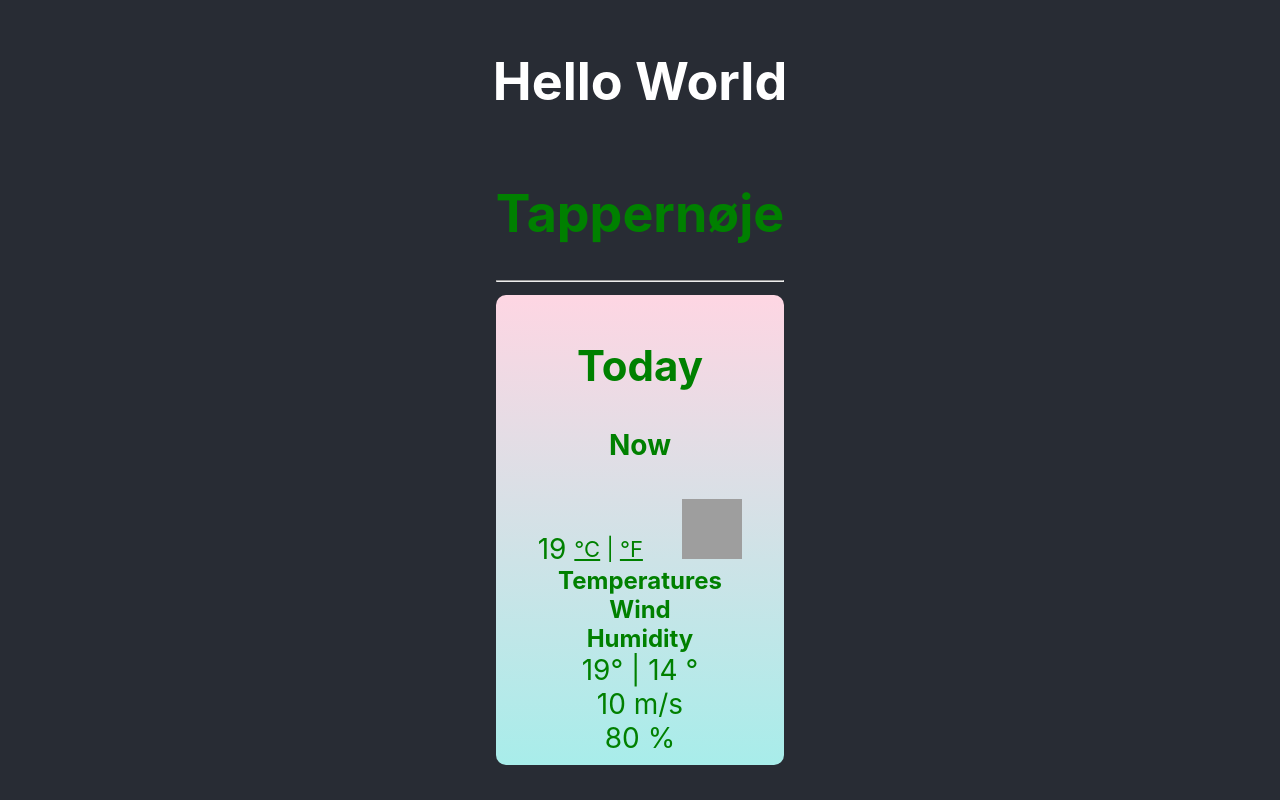
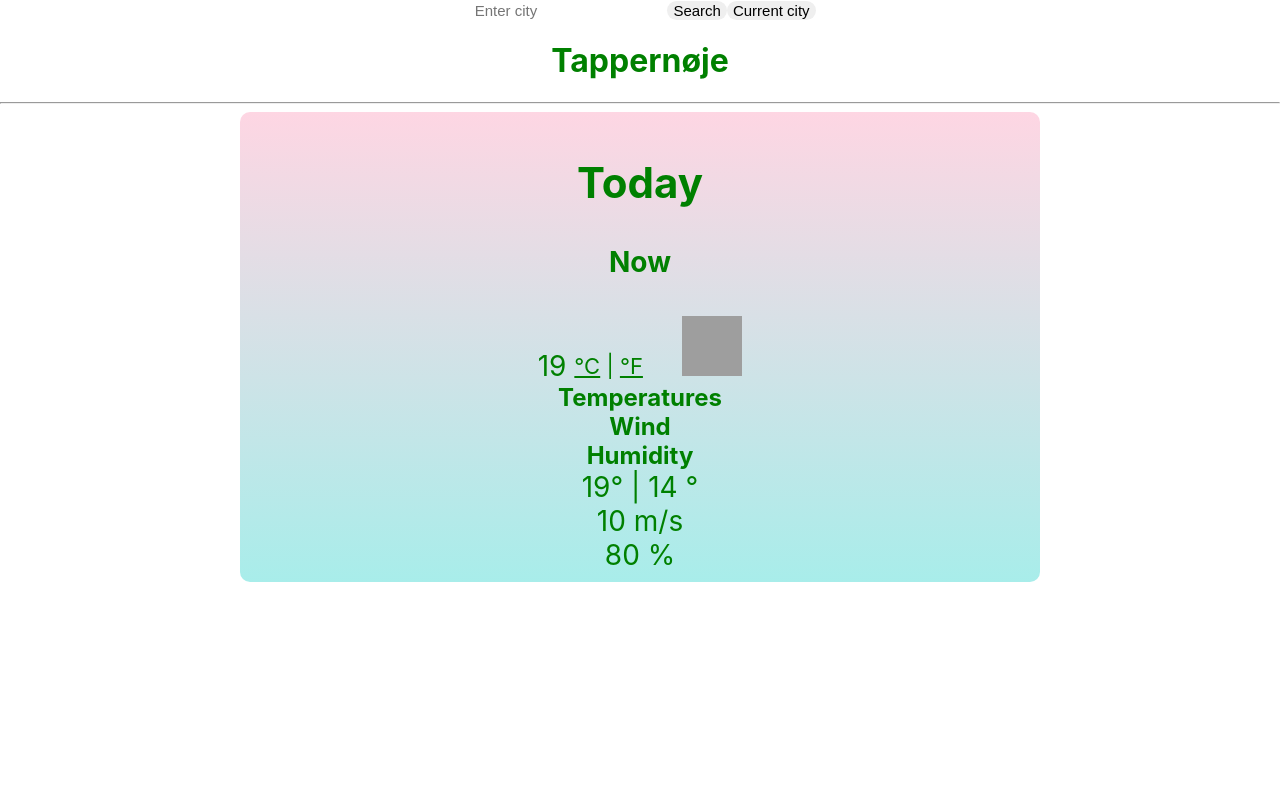
Before and after one commit to emiliews/weather-react-app, a React (Create React App) app: page / in a window 1280 px wide. Built offline with nearby package versions, Linux system fonts and the light colour scheme; grey boxes are pictures that could not be loaded.

Commit message:
Added Search .js and .css files

```diff
--- a/src/App.js
+++ b/src/App.js
@@ -2,18 +2,15 @@ import React from 'react';
 
 import './App.css';
 import Box from './Box';
+import Search from "./Search"
 
 function App() {
   return (
     <div className="App">
-      <header className="App-header">
-
-        <h1>
-          Hello World
-        </h1>
-        <Box/>
-
-      </header>
+      <div className="Body">
+        <Search />
+        <Box />
+      </div>
     </div>
   );
 }
--- /dev/null
+++ b/src/Search.css
@@ -0,0 +1,17 @@
+#city-input {
+  border-radius: 20px;
+  border: 0;
+  font-size: 15px;
+}
+
+#searchButton {
+  border-radius: 20px;
+  border: 0;
+  font-size: 15px;
+}
+
+#currentButton {
+  border-radius: 20px;
+  border: 0;
+  font-size: 15px;
+}
--- /dev/null
+++ b/src/Search.js
@@ -0,0 +1,18 @@
+import React from "react";
+import "./Search.css";
+
+export default function Search() {
+  return (
+    <div className="Search">
+      <form className="search-form" id="search-form">
+        <input type="search" placeholder="  Enter city" id="city-input" />
+        <button className="btn btn-primary" type="submit" id="searchButton">
+          Search
+        </button>
+        <button className="btn btn-primary" type="submit" id="currentButton">
+          Current city
+        </button>
+      </form>
+    </div>
+  );
+}
```
